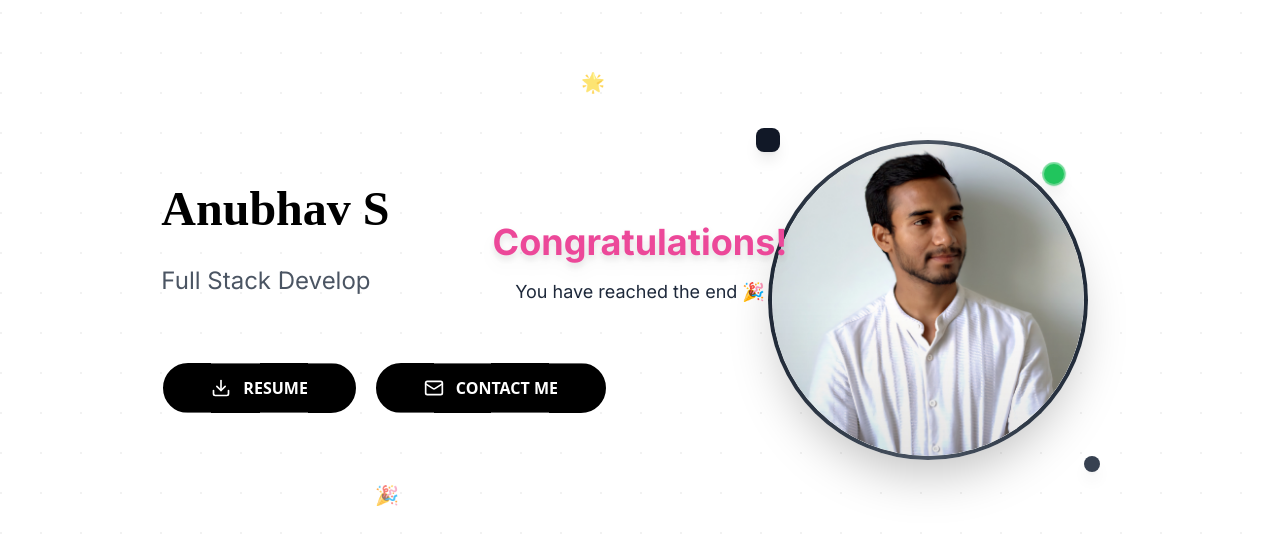
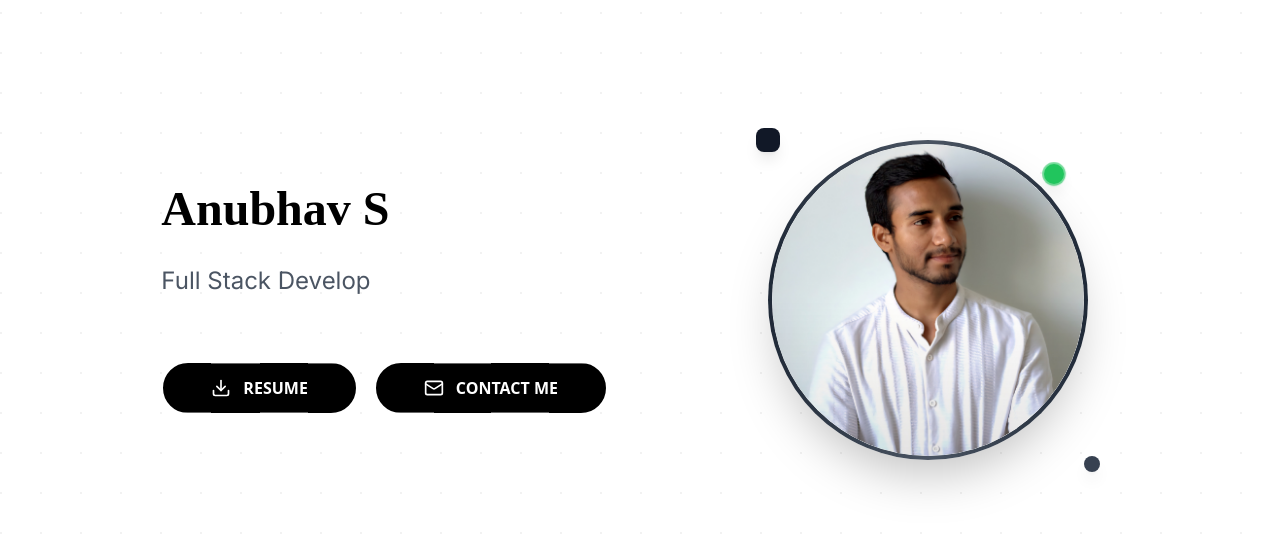
Before and after one commit to Anubhavvish23/Anubhav-Dev-Portfolio, a React (Vite) app: page / in a window 1280 px wide. Shown: the part 132-691 px from the top of the page. Built offline with nearby package versions, Linux system fonts and the light colour scheme; a web font is replaced by a local one.

Commit message:
updated congratualitons

```diff
--- a/src/App.tsx
+++ b/src/App.tsx
@@ -19,7 +19,6 @@ import Scene3D from './components/Scene3D';
 import { BrowserRouter, Routes, Route, useLocation } from 'react-router-dom';
 import AllProjects from './components/AllProjects';
 import NotFound404 from './components/NotFound404';
-import ScrollEndHearts from './components/ScrollEndHearts';
 import { ParallaxBackground, FloatingElements } from './components/ParallaxSection';
 import SocialMediaVisitor from './components/SocialMediaVisitor';
 import MagicToggle from './components/MagicToggle';
@@ -62,7 +61,6 @@ const AppContent = () => {
               <Internships magicMode={magicMode} />
               <Achievements magicMode={magicMode} />
               <Contact magicMode={magicMode} />
-              {isHomePage && <ScrollEndHearts />}
             </ParallaxBackground>
           </>
         } />
--- a/src/components/ScrollEndHearts.tsx
+++ /dev/null
@@ -1,197 +0,0 @@
-import React, { useEffect, useState } from 'react';
-import { motion, AnimatePresence } from 'framer-motion';
-import { useTheme } from '../contexts/ThemeContext';
-import { useLocation } from 'react-router-dom';
-
-const ScrollEndHearts: React.FC = () => {
-  const { isDark } = useTheme();
-  const location = useLocation();
-  const [showCongrats, setShowCongrats] = useState(false);
-  const [mousePosition, setMousePosition] = useState({ x: 0, y: 0 });
-  const [rings, setRings] = useState<Array<{id: number, x: number, y: number, size: number}>>([]);
-  const [sparkles, setSparkles] = useState<Array<{id: number, x: number, y: number, delay: number}>>([]);
-  const [endParticles, setEndParticles] = useState<Array<{id: number, x: number, y: number, direction: {x: number, y: number}, type: string}>>([]);
-
-  // Show particles and message when scrolled to end (only on home page)
-  useEffect(() => {
-    const onScroll = () => {
-      // Only show congratulations on the home page (root path)
-      if (location.pathname === '/' && (window.innerHeight + window.scrollY) >= document.body.offsetHeight - 2) {
-        setShowCongrats(true);
-        // Create random floating particles
-        const particleTypes = ['✨', '🌟', '💫', '⭐', '🎉'];
-        const newParticles = Array.from({ length: 20 }, (_, i) => ({
-          id: Date.now() + i,
-          x: Math.random() * window.innerWidth,
-          y: Math.random() * window.innerHeight,
-          direction: {
-            x: (Math.random() - 0.5) * 2,
-            y: (Math.random() - 0.5) * 2
-          },
-          type: particleTypes[Math.floor(Math.random() * particleTypes.length)]
-        }));
-        setEndParticles(newParticles);
-
-        // Remove particles after 6 seconds
-        setTimeout(() => {
-          setEndParticles([]);
-          setShowCongrats(false);
-        }, 3000); // Faster - reduced from 6000ms to 3000ms
-      }
-    };
-    window.addEventListener('scroll', onScroll);
-    return () => window.removeEventListener('scroll', onScroll);
-  }, [location.pathname]);
-
-  // Modern mouse hover effects
-  useEffect(() => {
-    const onMove = (e: MouseEvent) => {
-      setMousePosition({ x: e.clientX, y: e.clientY });
-
-      // Create expanding rings
-      if (Math.random() < 0.4) {
-        const id = Date.now() + Math.random();
-        const size = Math.random() * 100 + 50;
-        setRings(prev => [...prev.slice(-3), { id, x: e.clientX, y: e.clientY, size }]);
-        setTimeout(() => {
-          setRings(prev => prev.filter(ring => ring.id !== id));
-        }, 1500);
-      }
-
-      // Create sparkles
-      if (Math.random() < 0.6) {
-        const id = Date.now() + Math.random();
-        const delay = Math.random() * 0.5;
-        setSparkles(prev => [...prev.slice(-8), { id, x: e.clientX, y: e.clientY, delay }]);
-        setTimeout(() => {
-          setSparkles(prev => prev.filter(sparkle => sparkle.id !== id));
-        }, 1000);
-      }
-    };
-    window.addEventListener('mousemove', onMove);
-    return () => window.removeEventListener('mousemove', onMove);
-  }, []);
-
-  // Animate end particles movement
-  useEffect(() => {
-    if (endParticles.length > 0) {
-      const interval = setInterval(() => {
-        setEndParticles(prev => prev.map(particle => ({
-          ...particle,
-          x: particle.x + particle.direction.x,
-          y: particle.y + particle.direction.y
-        })));
-      }, 100); // Slower movement
-      return () => clearInterval(interval);
-    }
-  }, [endParticles]);
-
-  return (
-    <>
-      {/* Particles and Congratulations at end of scroll */}
-      <AnimatePresence>
-        {showCongrats && (
-          <motion.div
-            className="fixed inset-0 z-[9999] flex flex-col items-center justify-center pointer-events-none"
-            initial={{ opacity: 0 }}
-            animate={{ opacity: 1 }}
-            exit={{ opacity: 0 }}
-          >
-            <div className="text-4xl font-bold text-pink-500 mb-4 drop-shadow-lg">Congratulations!</div>
-            <div className="text-lg text-slate-800 dark:text-white mb-2">You have reached the end 🎉</div>
-          </motion.div>
-        )}
-      </AnimatePresence>
-
-      {/* Magnetic cursor effect */}
-      <motion.div
-        className="fixed z-[9998] pointer-events-none"
-        style={{ left: mousePosition.x, top: mousePosition.y }}
-        animate={{
-          scale: [1, 1.2, 1],
-          opacity: [0.3, 0.6, 0.3]
-        }}
-        transition={{ duration: 2, repeat: Infinity }}
-      >
-        <div className={`w-2 h-2 rounded-full ${
-          isDark ? 'bg-white/30' : 'bg-black/30'
-        }`} />
-      </motion.div>
-
-      {/* Expanding rings */}
-      {rings.map((ring) => (
-        <motion.div
-          key={ring.id}
-          className="fixed z-[9997] pointer-events-none"
-          style={{
-            left: ring.x - ring.size / 2,
-            top: ring.y - ring.size / 2,
-            width: ring.size,
-            height: ring.size
-          }}
-          initial={{ scale: 0, opacity: 0.8 }}
-          animate={{
-            scale: 1,
-            opacity: 0,
-            rotate: 360
-          }}
-          transition={{ duration: 1.5, ease: 'easeOut' }}
-        >
-          <div className={`w-full h-full rounded-full border-2 ${
-            isDark ? 'border-white/40' : 'border-black/40'
-          }`} />
-        </motion.div>
-      ))}
-
-      {/* Sparkles */}
-      {sparkles.map((sparkle) => (
-        <motion.div
-          key={sparkle.id}
-          className="fixed z-[9999] pointer-events-none"
-          style={{ left: sparkle.x, top: sparkle.y }}
-          initial={{ scale: 0, opacity: 0, rotate: 0 }}
-          animate={{
-            scale: [0, 1, 0],
-            opacity: [0, 1, 0],
-            rotate: [0, 180, 360],
-            y: [0, -20, -40],
-            x: [0, Math.random() * 20 - 10, Math.random() * 40 - 20]
-          }}
-          transition={{
-            duration: 1,
-            delay: sparkle.delay,
-            ease: 'easeOut'
-          }}
-        >
-          <div className={`w-1 h-1 rounded-full ${
-            isDark ? 'bg-white' : 'bg-black'
-          }`} />
-        </motion.div>
-      ))}
-
-      {/* Floating particles for end of page */}
-      {endParticles.map(particle => (
-        <motion.div
-          key={particle.id}
-          className="fixed z-[9998] pointer-events-none text-2xl"
-          style={{
-            left: particle.x,
-            top: particle.y
-          }}
-          initial={{ scale: 0, opacity: 0 }}
-          animate={{
-            scale: [0, 1, 0.8],
-            opacity: [0, 1, 0.7],
-            rotate: [0, 360]
-          }}
-          exit={{ scale: 0, opacity: 0 }}
-          transition={{ duration: 0.5 }}
-        >
-          {particle.type}
-        </motion.div>
-      ))}
-    </>
-  );
-};
-
-export default ScrollEndHearts;
```
